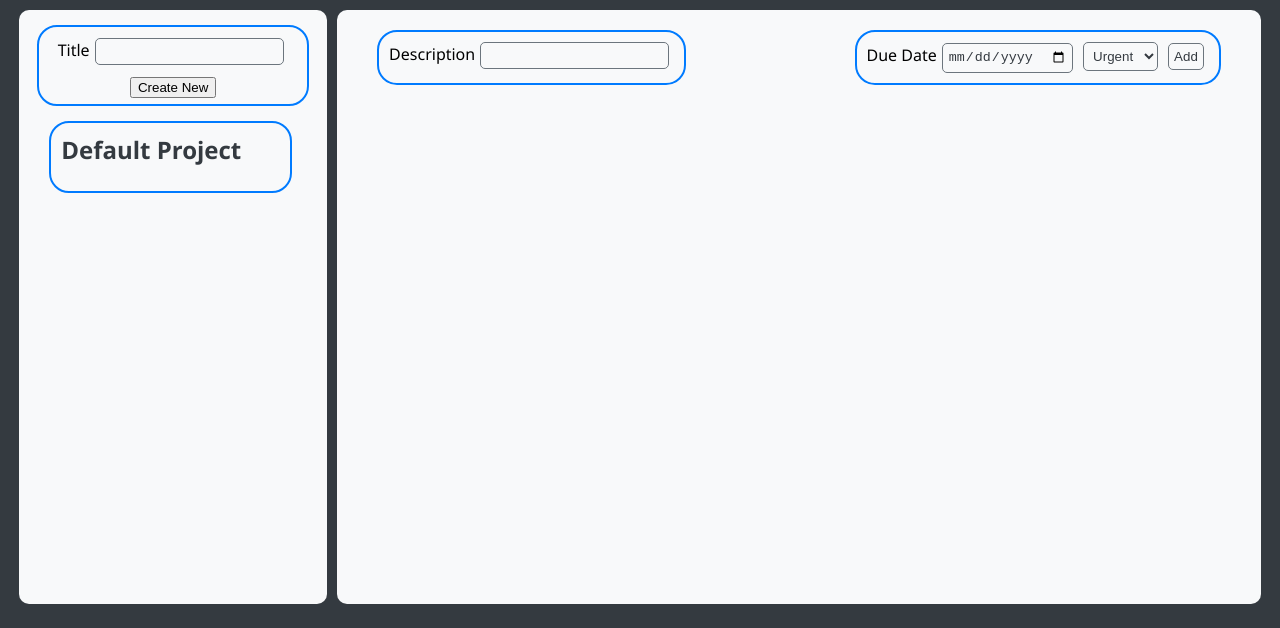
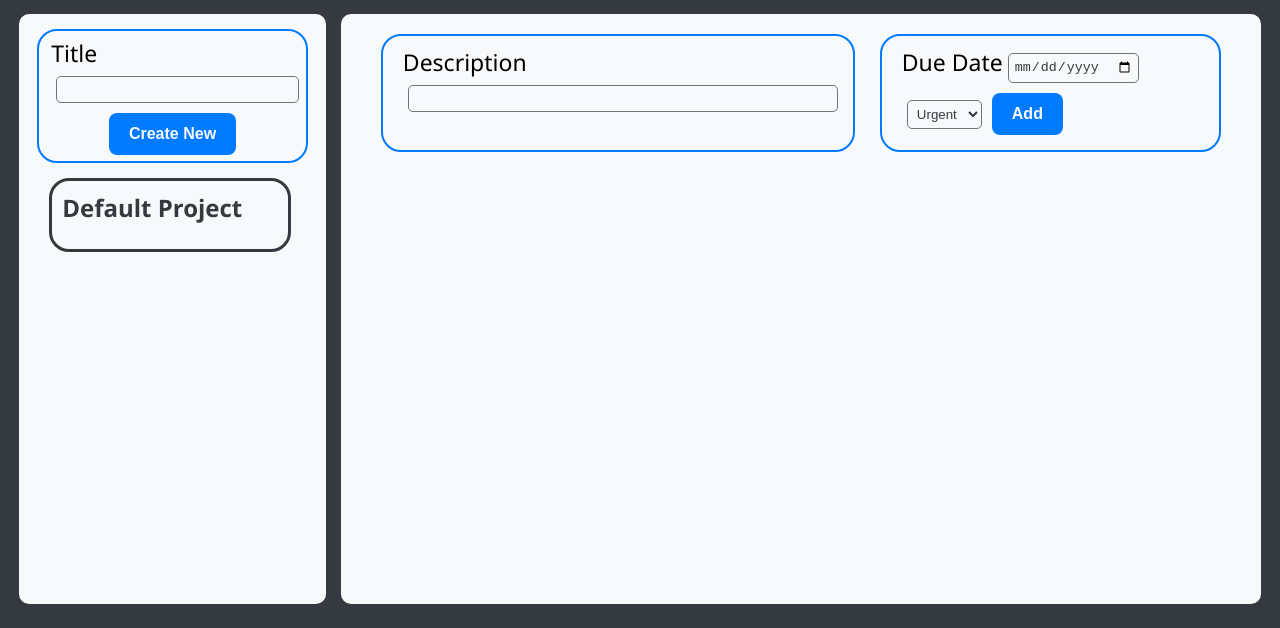
Before and after one commit to pbaki/todo-list, a website built with webpack: page dist/index.html in a window 1280 px wide. Both pictures are taken after a click on the element "Default Project". Shown: the part 172-800 px from the top of the page. Built offline with nearby package versions, Linux system fonts and the light colour scheme.

Commit message:
Changed style for input nad input buttons, added functionality to projects when selected, border color changes

```diff
--- a/src/sidebarButton.js
+++ b/src/sidebarButton.js
@@ -131,6 +131,20 @@ let sidebarButtonFunctionality =  function() {
         const sidebarpr = document.getElementsByClassName("sidebar")[0];
 
       sidebarpr.appendChild(projectDiv);
+
+//Adding after click functionality to projects
+                const projects = document.querySelectorAll("[class^='project']");
+
+        projects.forEach((project) => {
+        project.addEventListener('click', () => {
+            projects.forEach((p) => {
+            p.classList.remove('clicked');
+            });
+
+            project.classList.add('clicked');
+        });
+        });
+
     }
 
 
--- a/src/style.css
+++ b/src/style.css
@@ -1,4 +1,3 @@
-
 /* primary colors */
 :root {
   --primary-color: #007bff; /* Blue */
@@ -27,7 +26,7 @@ body {
     display: grid;
     grid-template-columns: 1fr 3fr;
     grid-template-rows: 1fr 4fr;
-    gap: 10px;
+    gap: 15px;
 
 }
 
@@ -71,7 +70,7 @@ body {
 
 
 div[class*='todo'], div[class*='project'] {
-    border: 2px solid var(--primary-color);
+    border: 3px solid var(--primary-color);
     border-radius: 20px;
     margin-left: 20px;
     margin-right: 25px;
@@ -82,11 +81,14 @@ div[class*='todo'], div[class*='project'] {
 }
 
 div[class*='project']:hover {
-    border: 2px solid var(--secondary-color);
+    border: 3px solid var(--dark-color);
 }
 div[class*='project'] h2 {
     margin: 0 0 15px 0;
     color: var(--dark-color);
+}
+div[class*='project'].clicked {
+    border: 3px solid var(--dark-color);
 }
 
 .folderForm {
@@ -112,12 +114,16 @@ div[class*='project'] h2 {
   color: var(--dark-color);
 }
 
+.descContainer{
+    width: 50%;
+    flex-shrink: 0;
+}
 .descContainer,
 .restContainer {
     border: 2px solid var(--primary-color);
     border-radius: 20px;
     margin: 5px 10px;
-    padding: 5px 10px;
+    padding: 10px 20px;
 }
 
 .taskForm {
@@ -151,10 +157,12 @@ button {
     cursor: pointer;
     border: 2px solid var(--primary-color);
     border-radius: 20px;
-    padding: 4px 8px;
+    padding: 5px 10px;
     background-color: var(--light-color);
     color: var(--dark-color);
     font-weight: bold;
+    height: 20px;
+    width: 50px;
 }
 
     button:hover {
@@ -185,3 +193,42 @@ button {
 ::-webkit-scrollbar-thumb:hover {
   background-color: #0062cc;
 }
+
+/* Styling input */
+input[type="text"] {
+  width: 100%;
+  padding: 12px 20px;
+  margin: 8px 0;
+  box-sizing: border-box;
+  border: 2px solid var(--secondary-color);
+  border-radius: 5px;
+  background-color: var(--light-color);
+  color: var(--dark-color);
+}
+
+input[type="text"]:focus {
+  outline: none;
+  border: 2px solid var(--primary-color);
+}
+
+#create ,#addTodo {
+  background-color: var(--primary-color);
+  color: var(--light-color);
+  border: none;
+  border-radius: 8px;
+  padding: 12px 20px;
+  cursor: pointer;
+  font-size: 16px;
+  font-weight: bold;
+}
+
+#create:hover, #addTodo:hover {
+  background-color: #0056b3;
+}
+
+#create:active, #addTodo:active {
+  background-color: #004799;
+}
+label {
+    font-size: 23px;
+}
```
Also changed, not shown: dist/index.bundle.js.
